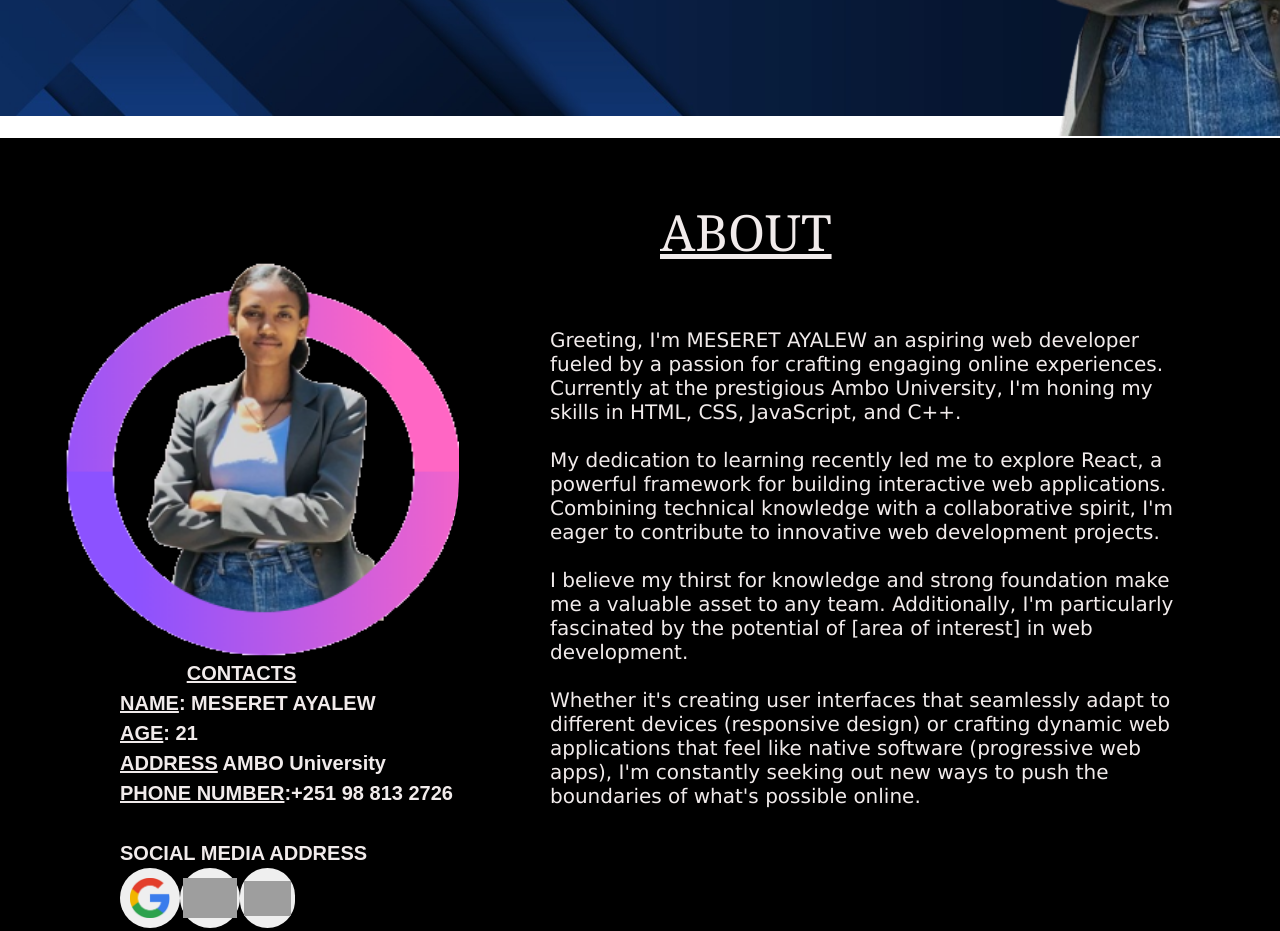
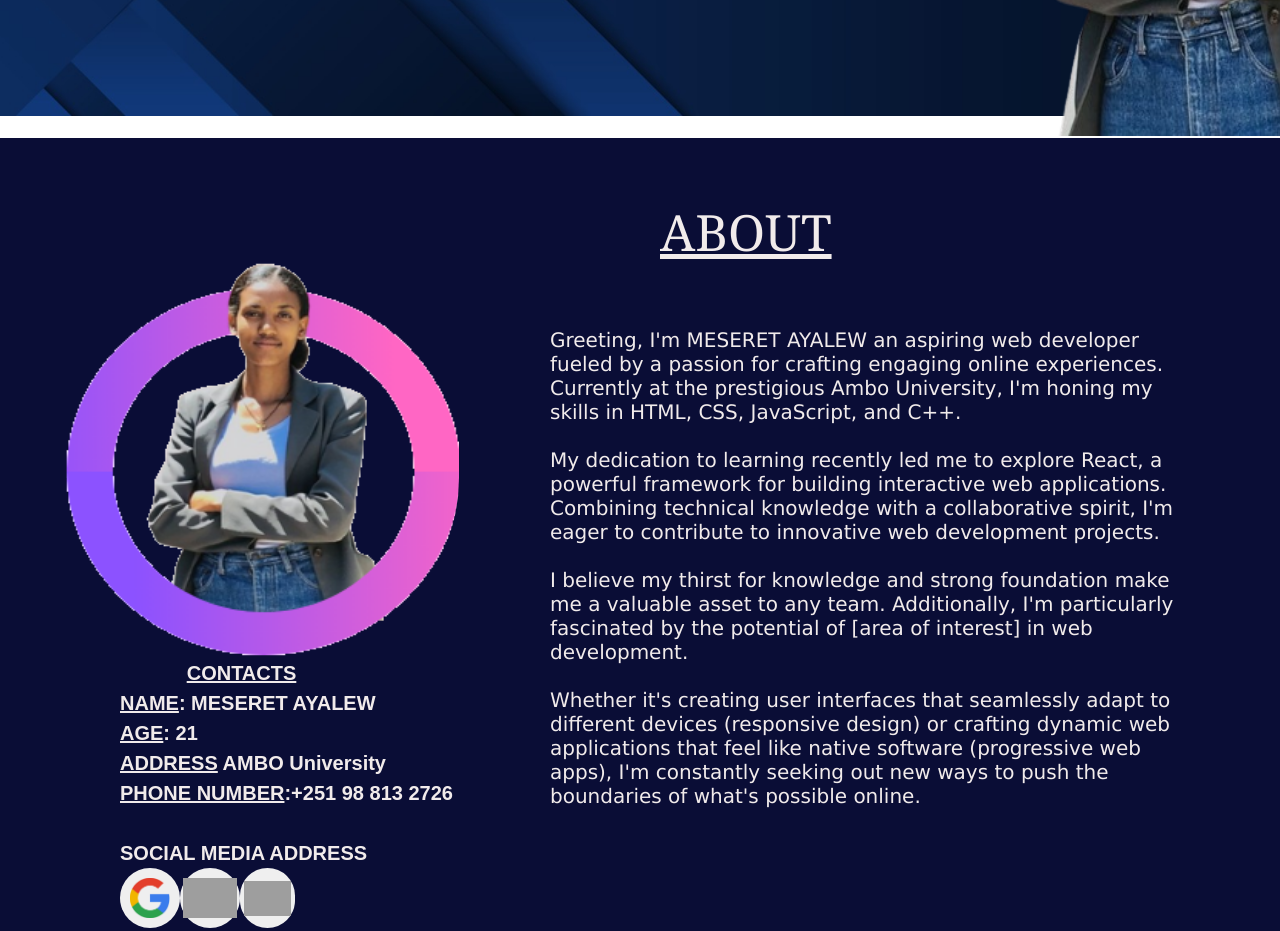
Before and after one commit to mesilee/my-portfolio.github.io, a plain HTML site: page index.html in a window 1280 px wide. Shown: the part 620-1551 px from the top of the page. Drawn offline with Linux system fonts and the light colour scheme; grey boxes are pictures that could not be loaded.

Commit message:
Update styles.css

```diff
--- a/styles.css
+++ b/styles.css
@@ -88,7 +88,7 @@ body {
   margin-top: 750px;
   height: 120vh;
   width: 100%;
-  background-color:#000000;
+  background-color:#0a0d36;
   background-size: cover;
   background-position: center;
   background-repeat: no-repeat;
```
